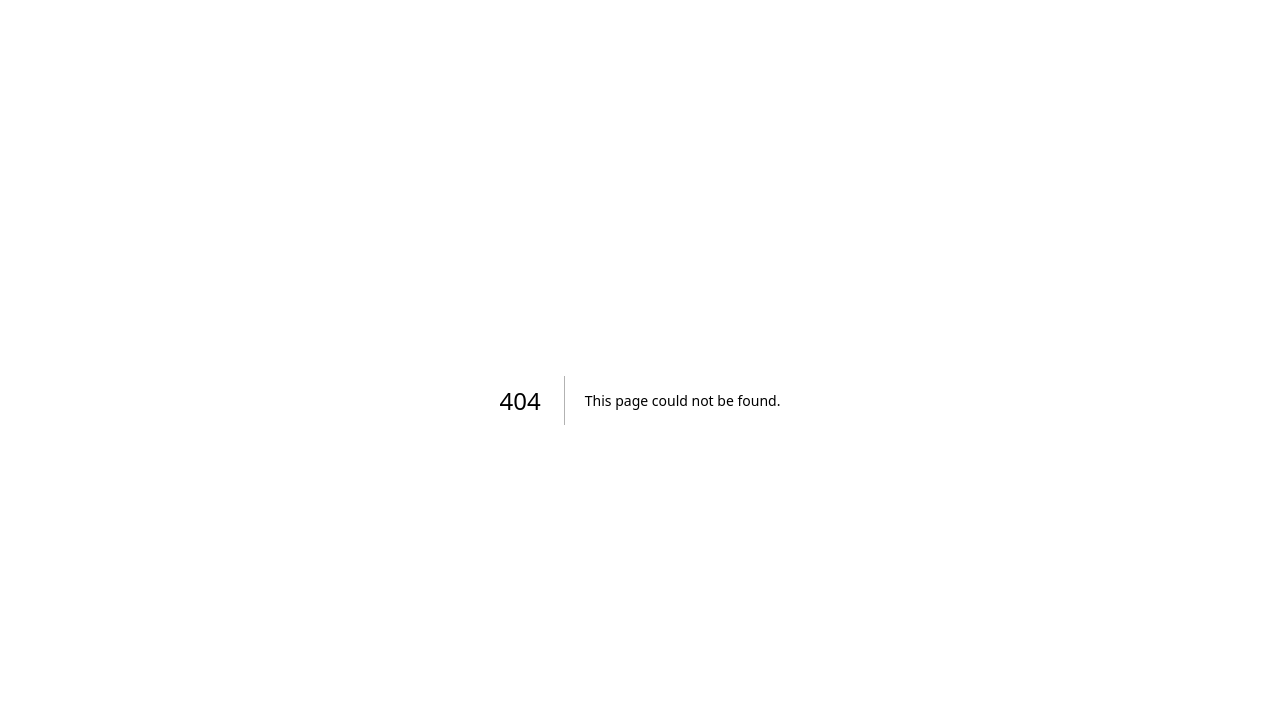
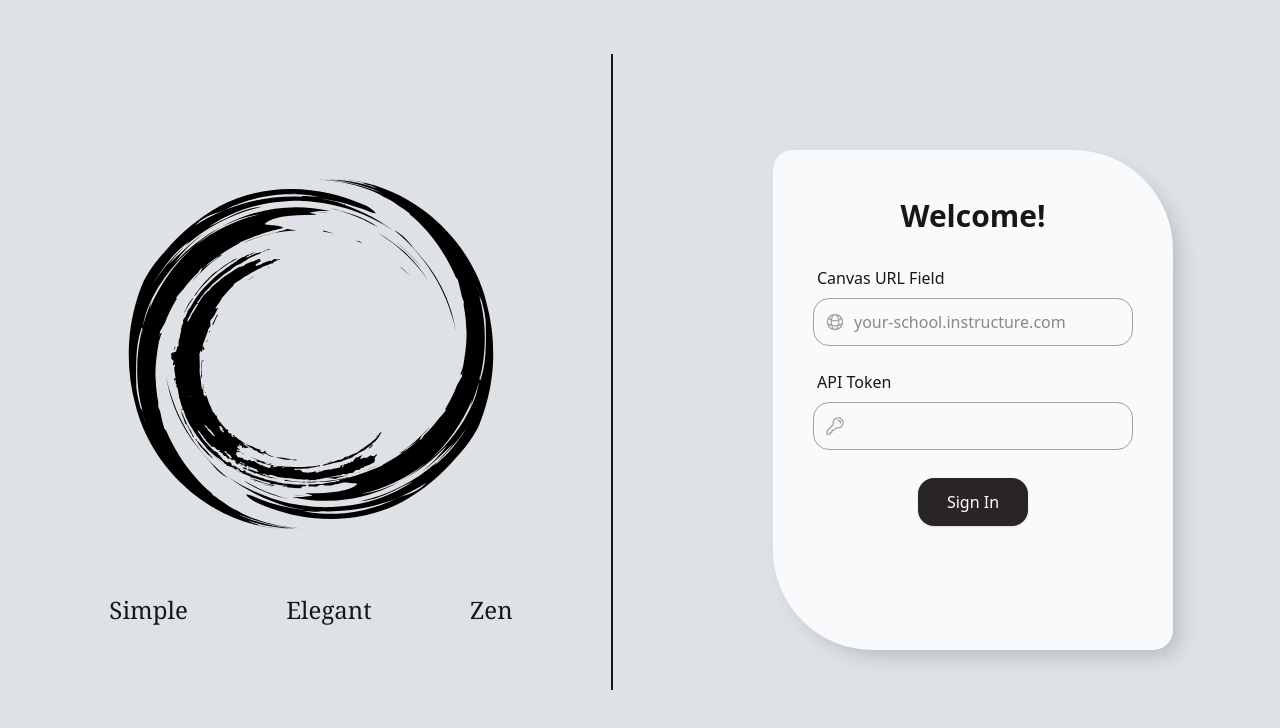
Before and after one commit to Qntlz/Zen-LMS, a Next.js app: page /login in a window 1280 px wide. Before the commit this address had no page. Shown: the top 728 px of the page. Built offline with nearby package versions, Linux system fonts and the light colour scheme.

Commit message:
Create Log in Page

```diff
--- /dev/null
+++ b/app/api/verify-credentials/route.ts
@@ -0,0 +1,30 @@
+import { NextResponse } from 'next/server';
+
+export async function POST(request: Request) {
+  const { canvasUrl, apiToken } = await request.json();
+
+  try {
+    // Attempt to verify if the credentials are correct
+    const response = await fetch(`https://${canvasUrl}/api/v1/users/self`, {
+      headers: {
+        Authorization: `Bearer ${apiToken}`,
+      },
+    });
+
+    // If credentials are invalid return error
+    if (!response.ok) {
+      return NextResponse.json(
+        { error: 'Invalid credentials' },
+        { status: 401 }
+      );
+    }
+
+    // If credentials are correct return success
+    return NextResponse.json({ success: true });
+  } catch (error) {
+    return NextResponse.json(
+      { error: 'Connection failed' },
+      { status: 500 }
+    );
+  }
+}
--- /dev/null
+++ b/app/lib/definitions.ts
@@ -0,0 +1,4 @@
+export interface ZenLogoProps {
+    width: number;
+    height: number;
+}
--- /dev/null
+++ b/app/login/page.tsx
@@ -0,0 +1,9 @@
+import LoginComponent from "../ui/login"
+
+export default function LoginPage(){
+  return(
+    <>
+      < LoginComponent />
+    </>
+  )
+}
--- /dev/null
+++ b/app/ui/login.tsx
@@ -0,0 +1,141 @@
+"use client";
+
+import { GlobeAltIcon } from '@heroicons/react/24/outline';
+import { KeyIcon } from '@heroicons/react/24/outline';
+import { useRouter } from 'next/navigation';
+import { useState } from 'react';
+import ZenLogo from './logo';
+
+export default function LoginPage() {
+  const [canvasUrl, setCanvasUrl] = useState('');
+  const [apiToken, setApiToken] = useState('');
+  const [error, setError] = useState('');
+  const router = useRouter();
+
+  const handleLogin = async (e: React.FormEvent) => {
+    e.preventDefault();
+
+    try {
+      // If the input fields are empty throw an error
+      if (!canvasUrl || !apiToken) {
+        throw new Error('Please fill all fields');
+      }
+
+      // Clean URL
+      const cleanUrl = canvasUrl
+        .trim()
+        .replace(/^(https?:\/\/)/, "")
+        .replace(/\/+$/, "");
+
+      // Test API call to verify credentials
+      const testResponse = await fetch('/api/verify-credentials', {
+        method: 'POST',
+        headers: {
+          'Content-Type': 'application/json',
+        },
+        body: JSON.stringify({
+          canvasUrl: cleanUrl,
+          apiToken,
+        }),
+      });
+
+      if (!testResponse.ok) {
+        throw new Error('Invalid credentials');
+      }
+
+      // Store credentials in localStorage (temporarily)
+      localStorage.setItem('canvasCredentials', JSON.stringify({
+        cleanUrl,
+        apiToken,
+      }));
+
+      // If credentials are correct redirect to Homepage
+      router.push('/');
+    } catch (err) {
+      // Else, Invalid credentials return an error
+      setError(err instanceof Error ? err.message : 'Login failed');
+    }
+  };
+
+  return (
+    <div className="flex min-h-screen items-center bg-[#dee2e6] relative">
+      <div className='flex w-full justify-center divide-x-2 gap-16'>
+
+        {/* Logo */}
+        <div className='flex-col relative -mt-14'>
+          < ZenLogo width={600} height={600} />
+          <div className='absolute bottom-16 w-full flex justify-evenly font-serif'>
+            <p className='text-center text-2xl'>Simple</p>
+            <p className='text-center text-2xl'>Elegant</p>
+            <p className='text-center text-2xl'>Zen</p>
+          </div>
+        </div>
+        {/* Login Form */}
+        <div className='py-10 px-24'>
+          <form
+            onSubmit={handleLogin}
+            className="px-10 py-12 space-y-6 mx-auto my-auto w-[400px] h-[500px] bg-slate-50 rounded-tl-[20px]
+                      rounded-tr-[100px] rounded-br-[20px] rounded-bl-[100px] shadow-[10px_10px_21px_-6px_rgba(0,0,0,0.2)]
+                      relative z-10">
+
+            {/* Greetings */}
+            <h1 className="mb-8 text-center font-semibold text-3xl">Welcome!</h1>
+
+            {/* Canvas URL Field */}
+            <div>
+              <label className="block mb-2 ml-1">Canvas URL Field</label>
+              {/* Relative parent container */}
+              <div className='relative'>
+                {/* Input with extra left padding */}
+                <input
+                  value={canvasUrl}
+                  onChange={(e) => setCanvasUrl(e.target.value)}
+                  placeholder="your-school.instructure.com"
+                  className="h-12 pl-10 pr-4 border border-neutral-400 w-full rounded-2xl outline-none transition-colors duration-300 focus:border-stone-900 focus:ring-stone-900"
+                  required
+                />
+                {/* Icon positioned absolutely */}
+                <GlobeAltIcon
+                  className='absolute left-3 top-1/2 -translate-y-1/2 w-5 h-5 text-neutral-400'
+                />
+              </div>
+            </div>
+
+            {/* API Token Field */}
+            <div>
+              <label className="block mb-2 ml-1">API Token</label>
+
+              {/* Relative parent container */}
+              <div className="relative">
+                {/* Input with extra left padding */}
+                <input
+                  type="password"
+                  value={apiToken}
+                  onChange={(e) => setApiToken(e.target.value)}
+                  className='h-12 pl-10 pr-4 w-full rounded-2xl border border-neutral-400 outline-none transition-colors duration-300 focus:border-stone-900 focus:ring-stone-900'
+                  required
+                />
+                {/* Icon positioned absolutely */}
+                <KeyIcon
+                  className='absolute left-3 top-1/2 -translate-y-1/2 w-5 h-5 text-neutral-400'
+                />
+              </div>
+            </div>
+
+            {error && <p className="text-red-500 text-sm">{error}</p>}
+
+            {/* Sign In Button */}
+            <div className="flex w-full justify-center">
+              <button
+                type="submit"
+                className="h-12 mt-1 py-2 px-7 border border-transparent rounded-2xl shadow-sm text-base font-medium text-white bg-stone-800 hover:bg-stone-900"
+              >
+                Sign In
+              </button>
+            </div>
+          </form>
+        </div>
+      </div>
+    </div>
+  );
+}
```
